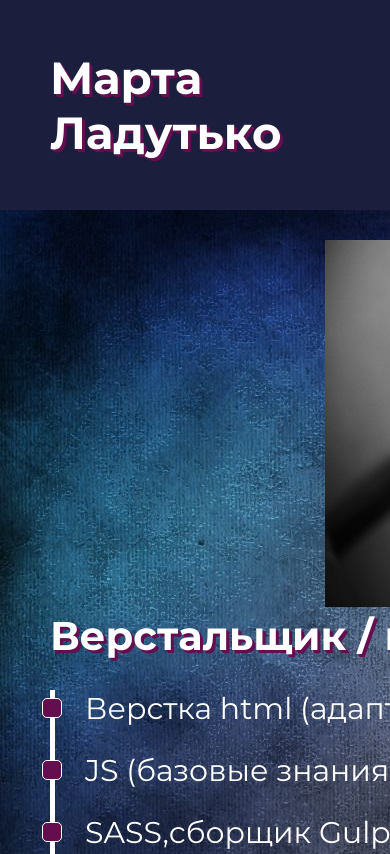
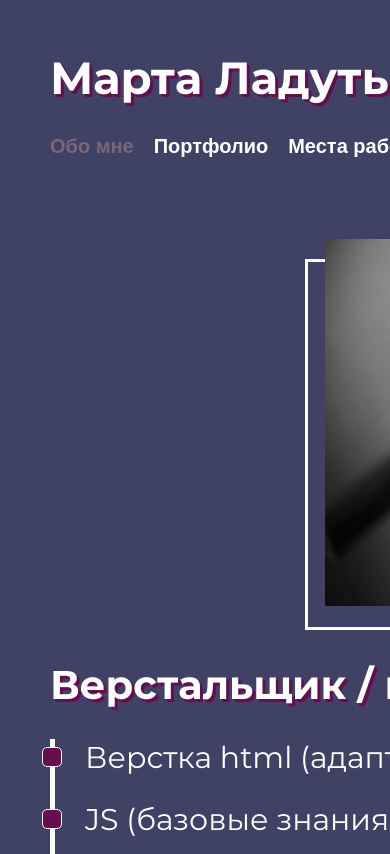
Before and after one commit to MartaLad/CV2, a plain HTML site: page index.html in a window 390 px wide. Shown: the top 854 px of the page. Drawn offline with Linux system fonts and the light colour scheme.

Commit message:
Add files via upload

```diff
--- a/index.html
+++ b/index.html
@@ -12,9 +12,7 @@
 <body>
     <header class="header">
         <div class="container header__container">
-            <div class="">
                 <h1 class="reset header__title">Марта Ладутько</h1>
-            </div>
             <nav class="nav">
                 <ul class="tabs-nav nav__list">
                     <li class="tabs-nav__item">
--- a/style.css
+++ b/style.css
@@ -390,16 +390,21 @@ body {
 
 @media (max-width: 1200px) {
     body {
-        background-color: #1c1e3d;
+        background-color: #3f4165;
         background-image: none;
-    }
-
-    main {
-        background-image: url(img/1661438575_13-oir-mobi-p-zadnii-fon-odnotonnii-krasivo-14.jpg);
     }
 
     .tabs-nav__item:not(:last-child) {
         margin-right: 20px;
+    }
+
+    .header__container {
+        flex-direction: column;
+        align-items: flex-start;
+    }
+
+    .header__title {
+        margin-bottom: 30px;
     }
 
     .about__container {
@@ -414,5 +419,10 @@ body {
 
     .about__left {
         width: 50%;
+        margin-bottom: 50px;
+    }
+
+    .about__left::after {
+        height: 100%;
     }
 }
```
